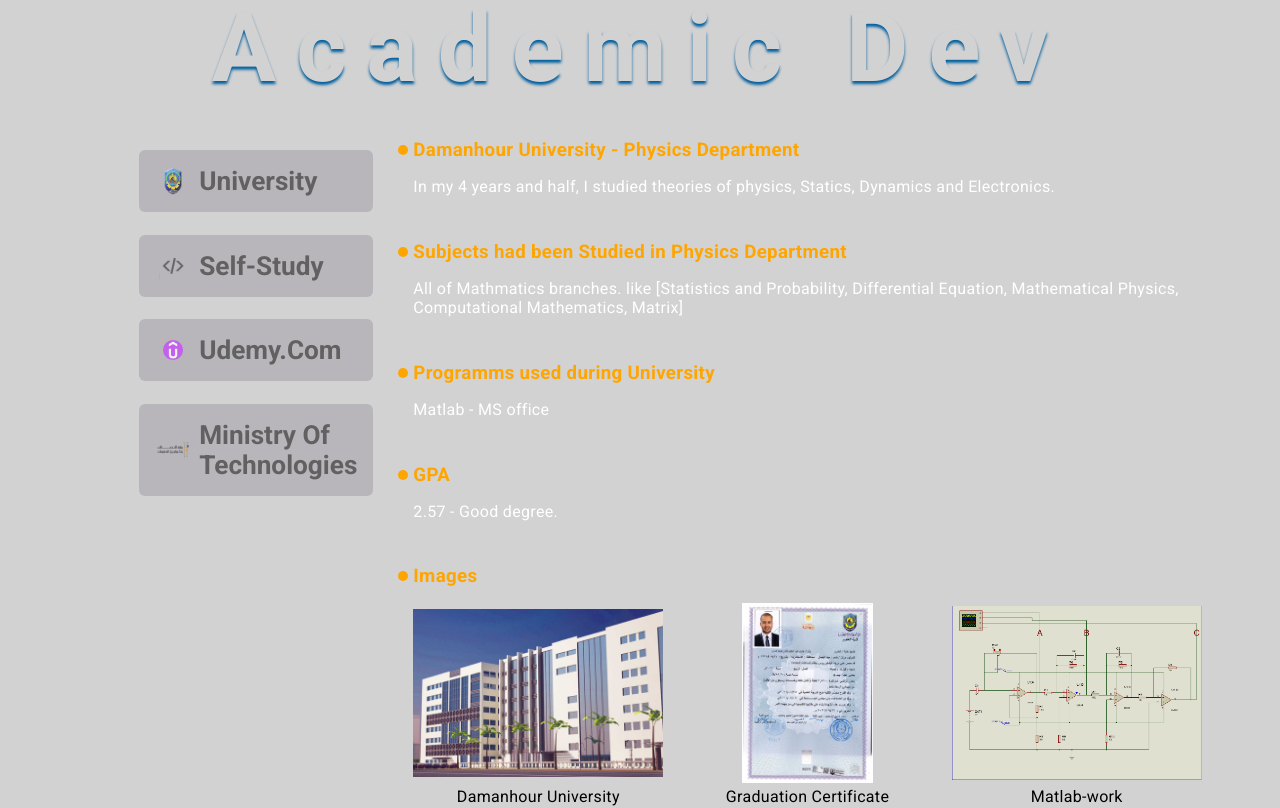
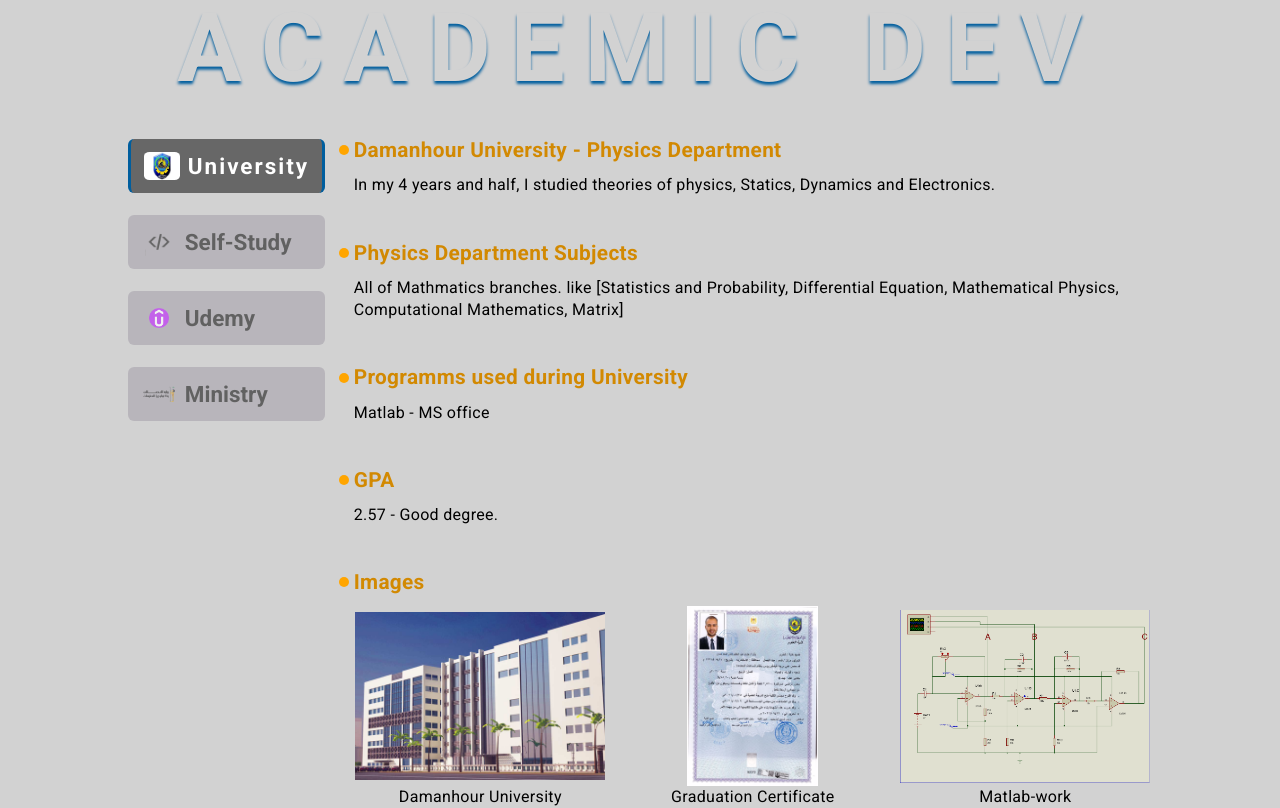
Before and after one commit to heshamabdelazim/Hesham-Portfolio, a React (Vite) app: page / in a window 1280 px wide. Shown: the part 1660-2468 px from the top of the page. Built offline with nearby package versions, Linux system fonts and the light colour scheme.

Commit message:
responsive section

```diff
--- a/src/App.1.jsx
+++ b/src/App.1.jsx
@@ -14,8 +14,12 @@ export function App() {
     window.addEventListener("scroll", () => {
       window.scrollY > 350 ? setArrowTop(true) : setArrowTop(false);
     });
-    console.log("rendered");
+    console.log(allSections());
   });
+  function allSections() {
+    const allSections = document.querySelectorAll("section");
+    return allSections;
+  }
   return (
     <>
       <section className=" openning ">
--- a/src/components/3-about/about.scss
+++ b/src/components/3-about/about.scss
@@ -26,9 +26,10 @@ $rotateX : -51%;
 }
 section.about{
     overflow: hidden;
+    display: flex;
     flex-direction: column;
-    align-items: center ;
-    display: flex;
+    align-items: center;
+    justify-content: center;
     gap: 5.6rem;
     .container{
         perspective:1000px; //for 3d
@@ -90,6 +91,7 @@ section.about{
             background-color: #8282823b;
             padding: 1rem;
             border-radius: 20px;
+            line-height: var(--line-height);
         }
         .slider{
             display: flex;
--- a/src/components/4-Academic/Academic.scss
+++ b/src/components/4-Academic/Academic.scss
@@ -1,19 +1,22 @@
-section#study{
+@import "../3-about/about.scss";
+section#academic{
     .section-body{
         gap: 1.8rem;
         align-items: flex-start;
         ul.taps{
             display: flex;
-            flex-basis: 25%;
+            // flex-basis: 25%;
             flex-direction: column;
             gap: 1.4rem;
-            padding: 0.7rem;
-            border-radius: var(--btn-border-radius);
+            // padding: 0.7rem;
             .tap{
-                display: flex;
-                gap: 0.5rem;
-                justify-content: flex-start;
-                text-align: start;
+                display: flex
+                ;
+                    gap: 0.5rem;
+                    justify-content: flex-start;
+                    text-align: start;
+                    font-size: clamp(1rem, 1.5vw, 1.6rem);
+                    padding: var(--padding-tap);
                 &.active img{background-color: white;}
                 img{
                     width: 36px;
@@ -29,15 +32,19 @@ section#study{
             }
         }
         .tap-details{
+            flex-basis: 90% !important;
             display: flex;
+            line-height: var(--line-height);
             flex: 1;
             flex-direction: column;
             gap: 2.8rem;
             letter-spacing: 0.02rem;
-            h3{
-                color: orange;
+            color: var(--text);
+            h4{
+                color: var(--orange);
                 position: relative;
-                margin-bottom: 1rem;
+                margin-bottom: 0.8rem;
+                font-size: clamp(1rem, 2vw, 1.3rem);
             &::before{
                 content: "";
                 position: absolute;
@@ -51,7 +58,8 @@ section#study{
             }
         }
                 .imgs-holder{
-                    display: flex;
+                    display: grid;
+                    grid-template-columns: repeat(auto-fill, minmax(250px,1fr));
                     gap: 1.2rem;
                     img{
                         width: 250px;
@@ -62,6 +70,11 @@ section#study{
                 figure{
                     cursor: pointer;
                     transition: 0.6s;
+                    // display: flex;
+                    // justify-content: center;
+                    // align-items: center;
+                    @include flexCenter;
+                    flex-direction: column;
                     &:hover{
                         scale: 1.08;
                     }
@@ -118,3 +131,20 @@ section#study{
             transform:  scale(1);
         }
     }
+
+@media($small-below){
+    #academic{
+        .section-body{
+            gap: 0.8rem !important;
+        }
+        .tap-details{
+            img{
+                width: 180px !important;
+                height: 150px !important;
+            }
+            h4::before{
+            display: none;
+            }
+        }
+    }
+}
--- a/src/components/4-Academic/Academic.tsx
+++ b/src/components/4-Academic/Academic.tsx
@@ -20,22 +20,24 @@ function Academic() {
   //   // why this? to set default value of the (choesnTap) variable
   // }, [data])
 
-
+  function tapClicked(obj) {
+    setChosenTap((old) => {
+      old.isActive = false;
+      obj.isActive = true;
+      return obj
+    })
+}
 
   return (
-    <section id="study">
+    <section id="academic">
       <div className="container">
         <h2 className="title">Academic Dev</h2>
         <div className="section-body d-flex">
           {/* taps */}
           <ul className="taps">
             {data?.map((obj) => (
-              <li key={obj.id} className={ `btn-ui tap ${obj.isActive? "active":" "} ` } onClick={() => setChosenTap((old) => {
-                old.isActive = false;
-                obj.isActive = true;
-                return obj
-              })}>
-                <img src={obj.logo} />
+              <li key={obj.id} className={ `btn-ui tap ${obj.isActive? "active":" "} ` } onClick={() =>tapClicked(obj) }>
+                <img src={obj.logo} className="hide" />
                 <h3>{obj.org}</h3>
               </li>
             ))}
@@ -44,12 +46,12 @@ function Academic() {
           <div className="tap-details">
             {chosenTap?.course.map((obj,id) => (
               <div key={id}>
-                <h3>{obj.title}</h3>
+                <h4>{obj.title}</h4>
                 <p>{obj.desc}</p>
               </div>
             ))}
             <div className="imgs-container">
-              <h3>Images</h3>
+              <h4>Images</h4>
               <div className="imgs-holder">
                 {chosenTap?.images.map((obj, id) => (
                   <figure key={id} onClick={()=>setOpenFigure(obj)}>
--- a/src/components/4-Academic/data.js
+++ b/src/components/4-Academic/data.js
@@ -1,7 +1,7 @@
 export const data = [
   {
     id: 1,
-    isActive: false,
+    isActive: true,
     org: "University",
     logo: "/images/Damanhour-Logo.png",
     course: [
@@ -10,7 +10,7 @@ export const data = [
         desc: "In my 4 years and half, I studied theories of physics, Statics, Dynamics and Electronics.",
       },
       {
-        title: "Subjects had been Studied in Physics Department",
+        title: "Physics Department Subjects",
         desc: "All of Mathmatics branches. like [Statistics and Probability, Differential Equation, Mathematical Physics, Computational Mathematics, Matrix] ",
       },
       {
@@ -65,7 +65,7 @@ export const data = [
   },
   {
     id: 3,
-    org: "Udemy.com",
+    org: "Udemy",
     isActive: false,
     logo: "/images/Udemy-logo.png",
     course: [
@@ -76,7 +76,7 @@ export const data = [
     ],
     images: [
       {
-        title: "ElZero Web School",
+        title: "React - Jonas",
         imgPath: "/images/react-jonas.jpg",
       },
     ],
@@ -84,7 +84,7 @@ export const data = [
   {
     id: 4,
     isActive: false,
-    org: "Ministry of Technologies",
+    org: "Ministry",
     logo: "/images/ministry.png",
     course: [
       {
--- a/src/components/5-main/main.css
+++ b/src/components/5-main/main.css
@@ -97,7 +97,7 @@ section#projects .right-section .project article{
     padding: 0.9rem;
 }
 section#projects .right-section .project article p{
-    line-height: 1.4rem;
+    line-height: var(--line-height);
     position: relative;
     z-index: 2;
     width: 80%;
@@ -142,11 +142,7 @@ section#projects .right-section .project .footer h4{
 /*========================
     media query
 ==========================*/
-@media(max-width:992px){
-    section#projects .left-section div{
-        font-size: 1rem;
-    }
-}
+
 @media(max-width:768px){
     section#projects .container{
         gap: 0.7rem;
@@ -156,9 +152,9 @@ section#projects .right-section .project .footer h4{
         /* flex-direction: row; */
         gap: 1rem;
     }
-    section#projects .left-section div{
+    section#projects .left-section .btn-ui{
         padding:0.6rem ;
-        min-width:fit-content;
+        min-width:unset;
     }
     section#projects .left-section div:hover,section#projects .left-section div.active{
         letter-spacing: unset;
--- a/src/components/6-contact/Contact.jsx
+++ b/src/components/6-contact/Contact.jsx
@@ -37,7 +37,7 @@ const Contact = () => {
   // To get react-code I searched (npm i lottie-react) (https://lottiereact.com/)
 
   return (
-    <div className="contact" id="contact">
+    <section className="contact" id="contact">
       <div className="tap d-flex">
         <div className="social">
           <div className="d-flex whatsapp">
@@ -56,7 +56,7 @@ const Contact = () => {
       <div className="container ">
         <h2>Contact Us.</h2>
         <div className="content d-flex">
-          <section className="left-section">
+          <div className="left-section">
             {/* <div className="mail " /> */}
             <form onSubmit={handleSubmit} className="d-flex">
               <div className="name">
@@ -117,7 +117,7 @@ const Contact = () => {
             {state.succeeded && (
               <span className="response">Feedback, Sent successfully.✅ </span>
             )}
-          </section>
+          </div>
           {/* <section className="right-section hide border">{view}</section> */}
           <Lottie
             animationData={sending}
@@ -131,7 +131,7 @@ const Contact = () => {
           />
         </div>
       </div>
-    </div>
+    </section>
   );
 };
 
--- a/src/index.css
+++ b/src/index.css
@@ -16,7 +16,12 @@ HTML{
   --secondary: rgb(24 24 27); /*the container background*/
   --bg-header:rgb(39, 39, 42);
   --logo-border: #5eff7d;
-  --btn-border-radius:6px
+  --tap-border-radius:6px;
+  --line-height:1.4rem;
+
+  --font-size-title: clamp(2rem, 9vw, 6rem);
+  --font-size-tap:clamp(1rem,2vw,1.5rem); /*responsive*/
+  --padding-tap: clamp(0.3rem, 1.7vw, 0.8rem); /*responsive*/
 
 }
 body{
@@ -30,10 +35,11 @@ input:disabled{
 .title{
   text-align: center;
   letter-spacing: 20px;
-  font-size: 6rem;
   text-shadow: 0px 3px 3px var(--blue);
   color: var(--primary);
   margin-bottom: 2.2rem;
+  text-transform: uppercase;
+  font-size: var(--font-size-title);
 }
 /* .title:hover{
   animation: titleAnim 2s infinite alternate;
@@ -80,7 +86,7 @@ section{
 
 /* btn-ui */
 .btn-ui{
-  padding: 1rem;
+  padding: var(--padding-tap);
   background-color: var(--secondary);
   min-width:11.8rem;
   display: flex;
@@ -88,7 +94,7 @@ section{
   align-items: center;
   font-weight: bold;
   color: var(--subtitle);
-  font-size: 1.4rem;
+  font-size: var(--font-size-tap);
   text-transform: capitalize;
   cursor: pointer;
   opacity: 0.7;
@@ -106,6 +112,7 @@ section{
   letter-spacing: 2px;
   opacity: 1;
 }
+
 /* btn finish */
 
 .divider{
@@ -214,13 +221,18 @@ a{
     padding: 0.8rem;
     bottom: 66px;
   }
-  .title{
-    font-size: 3.5rem;
+  .btn-ui{
+    min-width: unset;
+    text-align: center !important;
+    display: block !important;
+  }
+  .btn-ui.active, .btn-ui:hover{
+    letter-spacing: unset;
   }
 }
-@media (max-width:400px){
+/* @media (max-width:400px){
   .title{
     font-size: 2.8rem;
   }
 
-}
+} */
```
Also changed, not shown: Link.txt (added).
